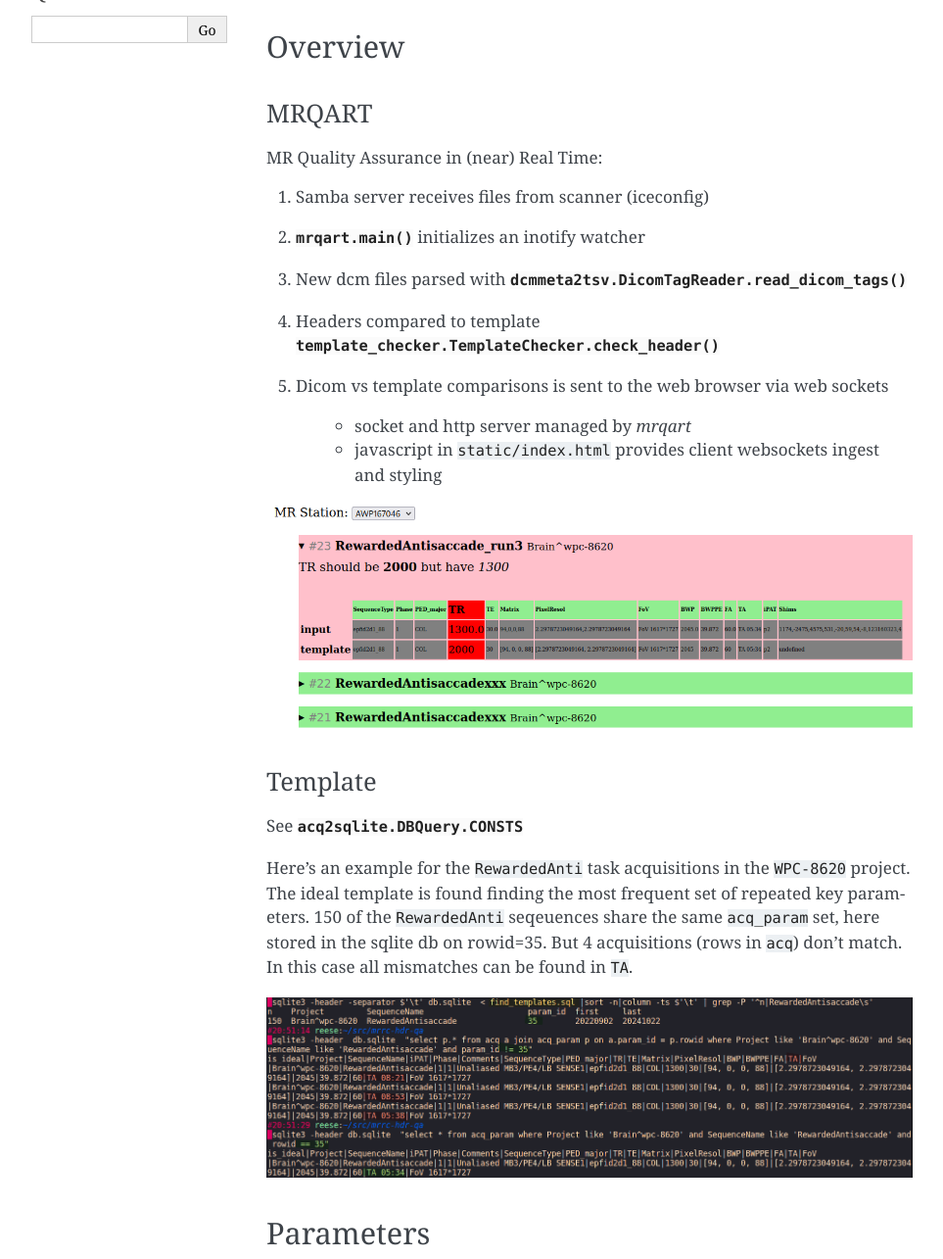
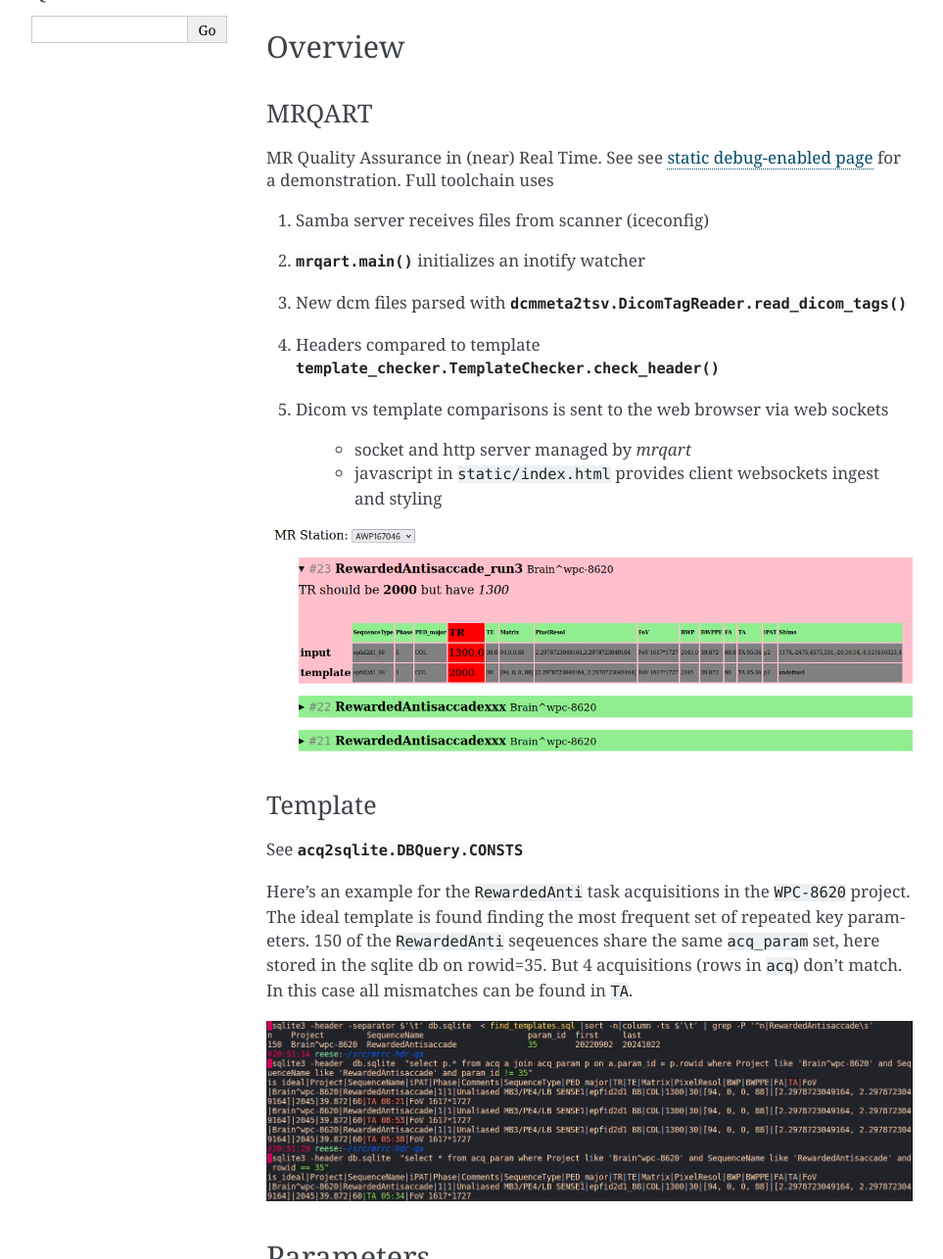
Before and after one commit to NPACore/mrrc-hdr-qa, a Sphinx documentation site: the page built from sphinx/index.rst, in a window 1280 px wide, cut to the strip 337-1622 px from the top of the page. Shown: the whole strip at 98% size, without its empty margins (148-1111 px from the left). Built offline with Sphinx 7.4.7, drawn with Linux system fonts in a browser that asks for light colours.

Commit message:
📝 mrqart+sphinx: host demo page in docs

```diff
--- a/sphinx/index.rst
+++ b/sphinx/index.rst
@@ -31,7 +31,7 @@
 
 MRQART
 ++++++
-MR Quality Assurance in (near) Real Time:
+MR Quality Assurance in (near) Real Time. See see `static debug-enabled page <_static/mrqart/index.html>`_ for a demonstration. Full toolchain uses
 
 #. Samba server receives files from scanner (iceconfig)
 #. :py:func:`mrqart.main` initializes an inotify watcher
```
Also changed, not shown: 1 other file.
